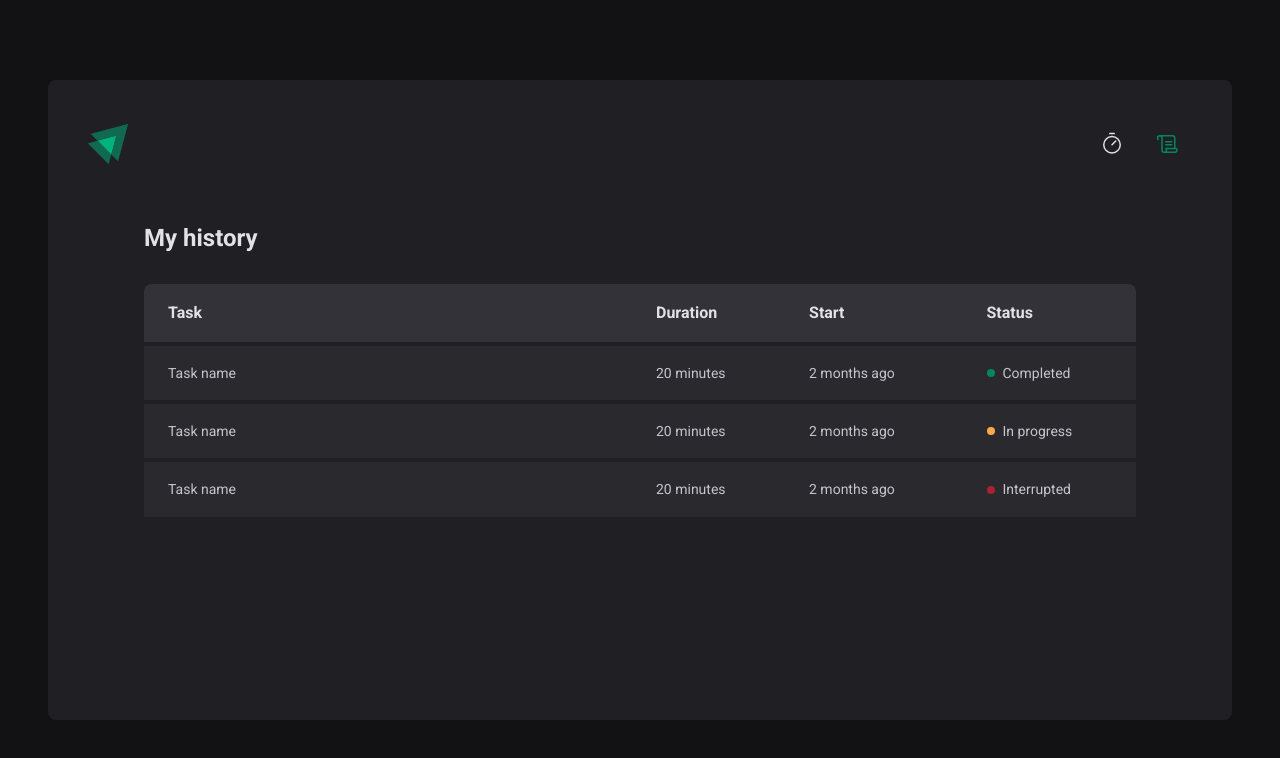
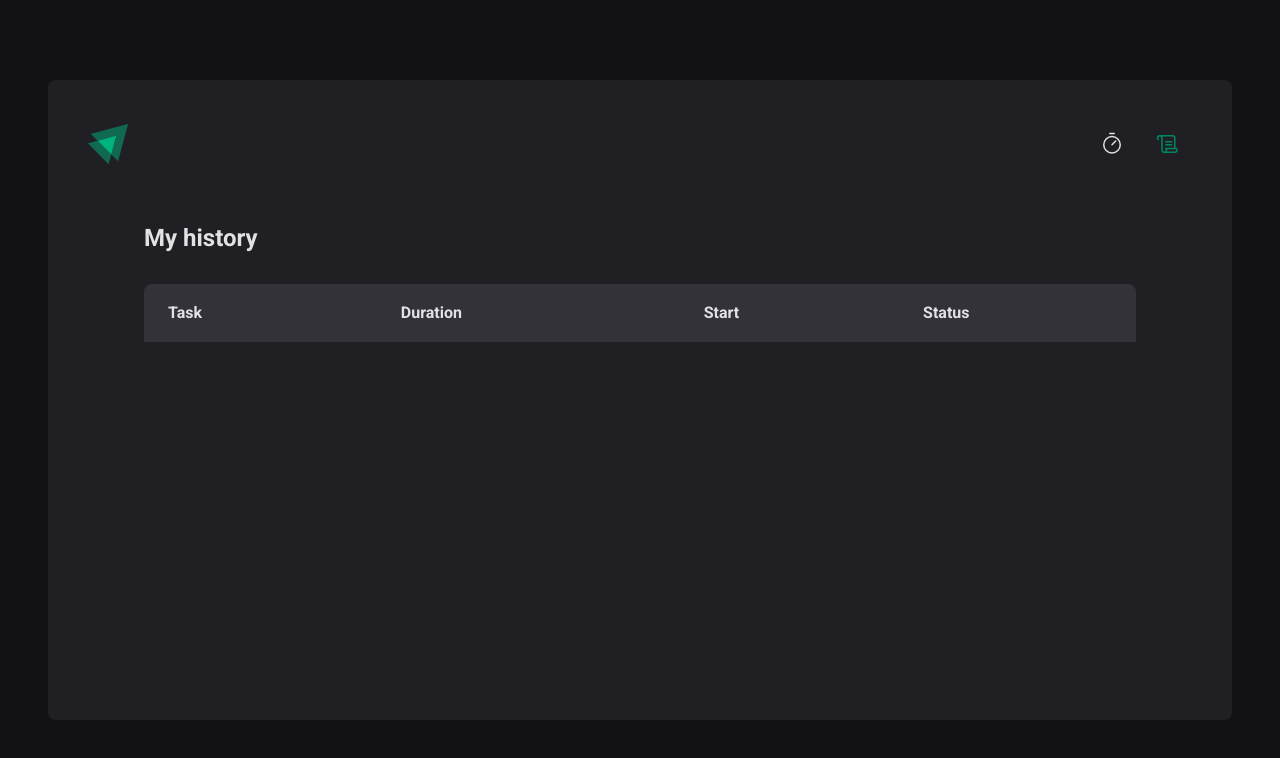
Before and after one commit to souph1s/pomodoro-application, a React (Vite) app: page /history in a window 1280 px wide. Shown: the top 758 px of the page. Built offline with nearby package versions, Linux system fonts and the light colour scheme.

Commit message:
history list

```diff
--- a/src/pages/History/index.tsx
+++ b/src/pages/History/index.tsx
@@ -18,30 +18,26 @@
             </tr>
           </thead>
           <tbody>
-            <tr>
-              <td>Task name</td>
-              <td>20 minutes</td>
-              <td>2 months ago</td>
-              <td>
-                <Status statusColor="green">Completed</Status>
-              </td>
-            </tr>
-            <tr>
-              <td>Task name</td>
-              <td>20 minutes</td>
-              <td>2 months ago</td>
-              <td>
-                <Status statusColor="yellow">In progress</Status>
-              </td>
-            </tr>
-            <tr>
-              <td>Task name</td>
-              <td>20 minutes</td>
-              <td>2 months ago</td>
-              <td>
-                <Status statusColor="red">Interrupted</Status>
-              </td>
-            </tr>
+            {cycles.map((cycle) => {
+              return (
+                <tr key={cycle.id}>
+                  <td>{cycle.task}</td>
+                  <td>{cycle.minutesAmount} minutes</td>
+                  <td>{cycle.startDate.toISOString()}</td>
+                  <td>
+                    {cycle.finishedDate && (
+                      <Status statusColor="green">Completed</Status>
+                    )}
+                    {cycle.interruptedDate && (
+                      <Status statusColor="red">Interrupted</Status>
+                    )}
+                    {!cycle.finishedDate && !cycle.interruptedDate && (
+                      <Status statusColor="yellow">In progress</Status>
+                    )}
+                  </td>
+                </tr>
+              )
+            })}
           </tbody>
         </table>
       </HistoryList>
--- a/src/pages/Home/index.tsx
+++ b/src/pages/Home/index.tsx
@@ -31,14 +31,19 @@
     },
   })
 
-  const { handleSubmit, watch /* reset */ } = newCycleForm
+  const { handleSubmit, watch, reset } = newCycleForm
+
+  function handleCreateNewCycle(data: NewCycleFormData) {
+    createNewCycle(data)
+    reset()
+  }
 
   const task = watch('task')
   const isSubmitDisabled = !task
 
   return (
     <HomeContainer>
-      <form onSubmit={handleSubmit(createNewCycle)}>
+      <form onSubmit={handleSubmit(handleCreateNewCycle)}>
         <FormProvider {...newCycleForm}>
           <NewCycleForm />
         </FormProvider>
```
